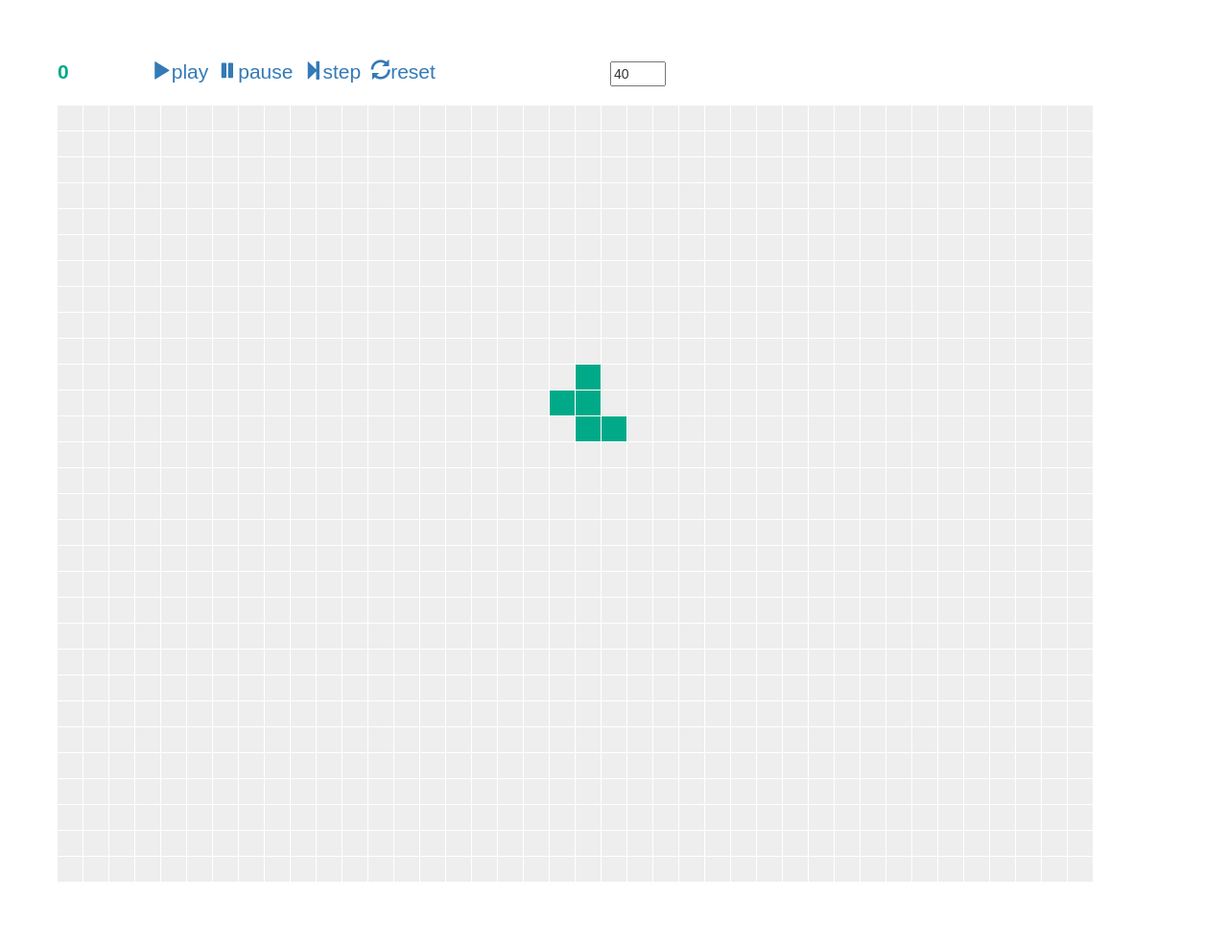
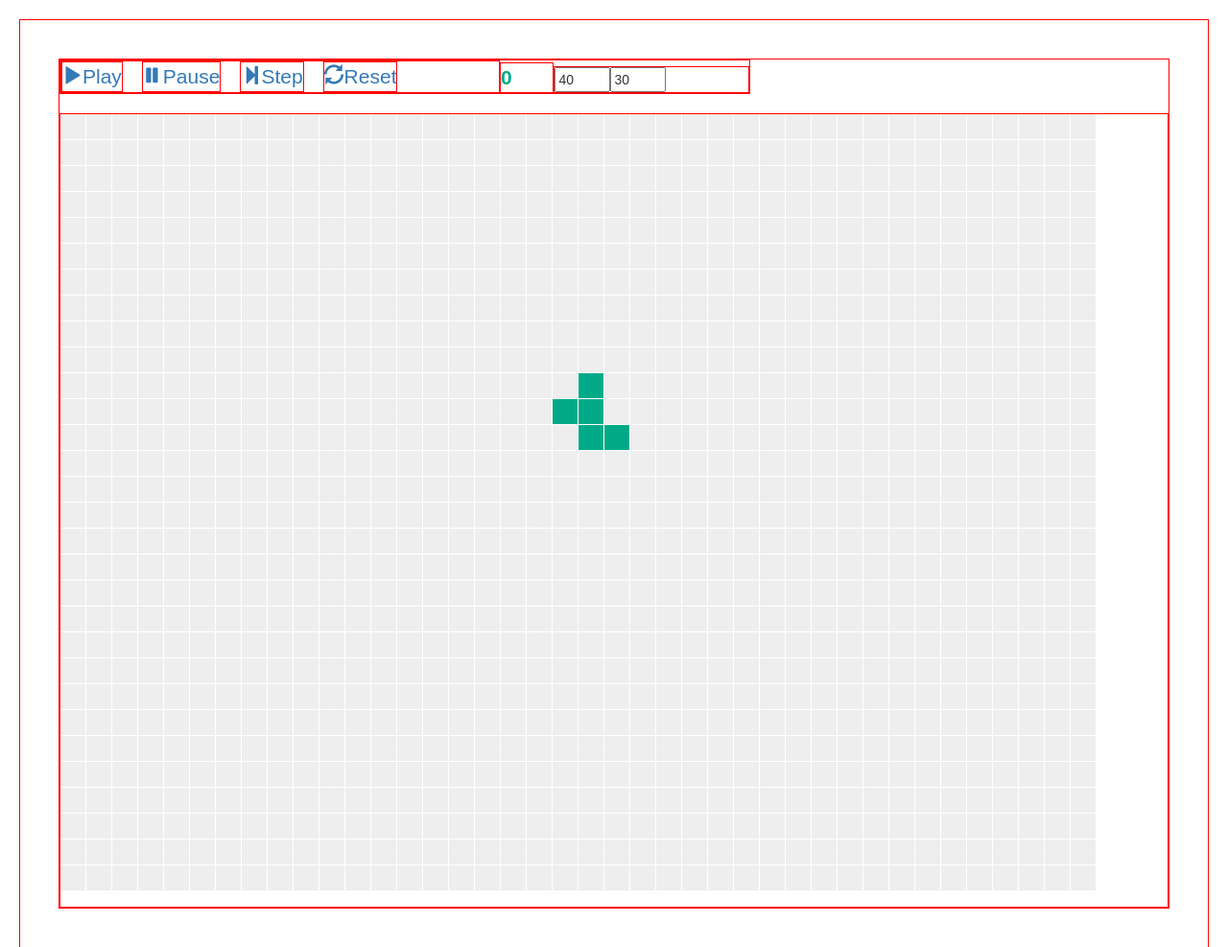
Before and after one commit to marksoper/life, a React app: page / in a window 1280 px wide. Shown: the top 987 px of the page at 96% size. Built offline with nearby package versions, Linux system fonts and the light colour scheme.

Commit message:
Adding height control, exposed a bug in the resize fn, added test, fixed bug

```diff
--- a/src/components/LifeContainer/LifeContainer.css
+++ b/src/components/LifeContainer/LifeContainer.css
@@ -1,3 +1,7 @@
+
+div {
+  border: 1px solid red;
+}
 
 .LifeContainer {
   margin: 40px;
@@ -24,9 +28,9 @@
 }
 
 .SimControls div {
-  margin-right: 10px;
+  margin-right: 20px;
 }
 
 .ResizeControls {
-  flex-grow: 1;
+  flex-grow: 2;
 }
--- a/src/components/LifeContainer/LifeContainer.js
+++ b/src/components/LifeContainer/LifeContainer.js
@@ -20,6 +20,7 @@ class LifeContainer extends Component {
     this.handlePlay = this.handlePlay.bind(this);
     this.handlePause = this.handlePause.bind(this);
     this.handleWidthChange = this.handleWidthChange.bind(this);
+    this.handleHeightChange = this.handleHeightChange.bind(this);
     this.handleToggleCellStartValue = this.handleToggleCellStartValue.bind(
       this
     );
@@ -80,6 +81,17 @@ class LifeContainer extends Component {
     );
   }
 
+  handleHeightChange(e) {
+    const requestedBoardHeight = Number(e.target.value);
+    this.props.resizeBoard(
+      this.props.board[0].length,
+      Math.max(
+        Math.min(requestedBoardHeight, this.props.maxBoardHeight),
+        this.props.minBoardHeight
+      )
+    );
+  }
+
   handleToggleCellStartValue(r, c) {
     this.props.toggleCellStartValue(r, c);
   }
@@ -92,45 +104,72 @@ class LifeContainer extends Component {
     const handlePause = this.handlePause;
     const handleResetBoard = this.handleResetBoard;
     const handleWidthChange = this.handleWidthChange;
+    const handleHeightChange = this.handleHeightChange;
     const handleToggleCellStartValue = this.handleToggleCellStartValue;
     const concludedMessage = this.props.isConcluded ? 'concluded' : '';
     return (
       <div className="LifeContainer">
         <div className="LifeHeader">
+          <div className="SimControls">
+            <div>
+              <a
+                onClick={handlePlay}
+                role="button"
+                tabIndex="0"
+                title="Run the simulation"
+              >
+                <span className="glyphicon glyphicon-play" aria-label="Play" />
+                Play
+              </a>
+            </div>
+            <div>
+              <a
+                onClick={handlePause}
+                role="button"
+                tabIndex="0"
+                title="Pause the simultation"
+              >
+                <span
+                  className="glyphicon glyphicon-pause"
+                  aria-label="Pause"
+                />
+                Pause
+              </a>
+            </div>
+            <div>
+              <a
+                onClick={handleStep}
+                role="button"
+                tabIndex="0"
+                title="Advance by 1 step"
+              >
+                <span
+                  className="glyphicon glyphicon-step-forward"
+                  aria-label="Step"
+                />
+                Step
+              </a>
+            </div>
+            <div>
+              <a
+                onClick={handleResetBoard}
+                role="button"
+                tabIndex="0"
+                title="Reset to initial state"
+              >
+                <span
+                  className="glyphicon glyphicon-refresh"
+                  aria-label="Reset"
+                />
+                Reset
+              </a>
+            </div>
+          </div>
           <div className="GenCount">
             {generation}
             <span>
               {concludedMessage}
             </span>
-          </div>
-          <div className="SimControls">
-            <div>
-              <a onClick={handlePlay} role="button" tabIndex="0">
-                <span className="glyphicon glyphicon-play" aria-label="Play" />
-                play
-              </a>
-            </div>
-            <div>
-              <a onClick={handlePause} role="button" tabIndex="0">
-                <span className="glyphicon glyphicon-pause" aria-label="Play" />
-                pause
-              </a>
-            </div>
-            <div>
-              <a onClick={handleStep} role="button" tabIndex="0">
-                <span
-                  className="glyphicon glyphicon-step-forward"
-                  aria-label="Play"
-                />
-                step
-              </a>
-            </div>
-            <div>
-              <a onClick={handleResetBoard} role="button" tabIndex="0">
-                <span className="glyphicon glyphicon-refresh" aria-label="Play" />
-                reset
-              </a>
-            </div>
           </div>
           <div className="ResizeControls">
             <form>
@@ -140,6 +179,13 @@ class LifeContainer extends Component {
                 max={this.props.maxBoardWidth}
                 onChange={handleWidthChange}
                 value={this.props.board[0].length}
+              />
+              <input
+                type="number"
+                min={this.props.minBoardHeight}
+                max={this.props.maxBoardHeight}
+                onChange={handleHeightChange}
+                value={this.props.board.length}
               />
             </form>
           </div>
--- a/src/index.css
+++ b/src/index.css
@@ -3,3 +3,7 @@ body {
   padding: 20px;
   font-family: sans-serif;
 }
+
+a {
+  outline: none;
+}
--- a/src/life/life.js
+++ b/src/life/life.js
@@ -39,22 +39,24 @@ export function resizeBoard(board, w, h) {
   for (let r = 0; r < hLimit; r += 1) {
     for (let c = 0; c < wLimit; c += 1) {
       let cellVal;
-      if (r >= board.length || c >= board[0].length) {
-        cellVal = 0;
-      } else {
+      if (r < board.length && r < h && c < board[0].length && c < w) {
         cellVal = board[r][c];
-      }
-      if (c >= w || r >= h) {
-        if (cellVal) {
-          //
-          // if resize will eliminate a live value,
-          // then halt and return false
-          //
+      } else if (
+        (r >= h && r < board.length) ||
+        (c >= w && c < board[0].length)
+      ) {
+        if (board[r][c]) {
           return false;
         }
-      } else {
+      } else if (
+        (r >= board.length && r < h) ||
+        (c >= board[0].length && c < w)
+      ) {
+        cellVal = 0;
+      }
+      if (cellVal === 0 || cellVal === 1) {
         nextBoard[r] = nextBoard[r] || [];
-        nextBoard[r][c] = board[r][c];
+        nextBoard[r][c] = cellVal;
       }
     }
   }
```
Also changed, not shown: src/life/test/life.resize-board-eliminate-live-cells.test.js (renamed from src/life/test/life.resize-board-fail.test.js, +2 -2 lines), src/life/test/life.resize-board-larger.test.js (renamed from src/life/test/life.resize-board-success.test.js, +4 -5 lines), src/life/test/life.resize-board-smaller.test.js (added, +10 -0 lines), src/life/test/life.step-board-size.test.js (+7 -7 lines).
